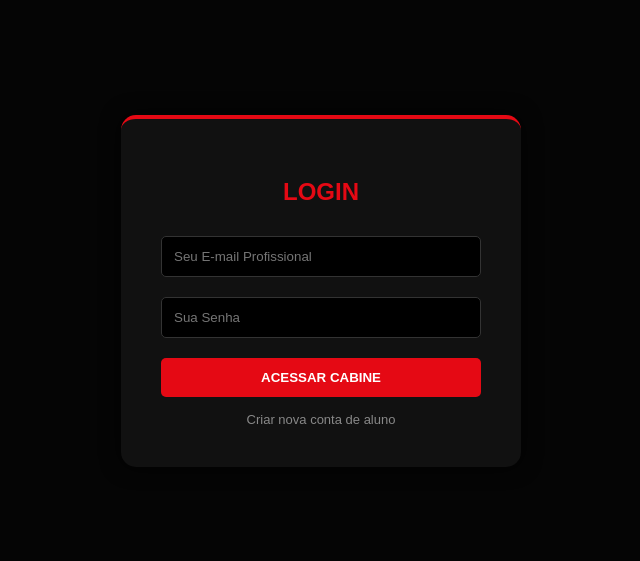
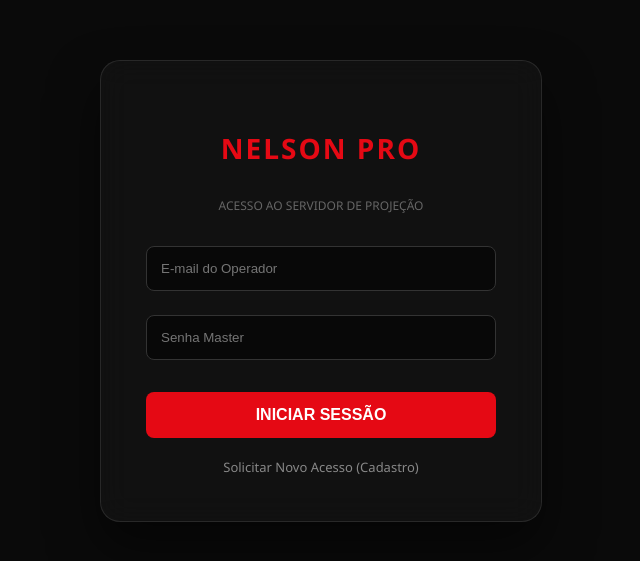
Before and after one commit to nelsoncineflixsum-maker/nelson-pro-platform, a website: page frontend/login.html in a window 1280 px wide. Shown: the part 109-670 px from the top of the page, without its empty margins (319-959 px from the left). Drawn offline with Linux system fonts and the light colour scheme.

Commit message:
Update login.html

```diff
--- a/frontend/login.html
+++ b/frontend/login.html
@@ -2,56 +2,63 @@
 <html lang="pt-br">
 <head>
     <meta charset="UTF-8">
-    <title>Nelson Pro | Login</title>
+    <title>Nelson Pro | Login Cabine</title>
     <style>
-        body { background: #050505; color: white; font-family: sans-serif; height: 100vh; display: flex; justify-content: center; align-items: center; margin: 0; }
-        .card { background: #111; padding: 40px; border-radius: 15px; border-top: 4px solid #e50914; width: 320px; text-align: center; box-shadow: 0 0 20px rgba(0,0,0,0.8); }
-        h2 { color: #e50914; margin-bottom: 20px; font-family: sans-serif; }
-        input { width: 100%; padding: 12px; margin: 10px 0; background: #000; border: 1px solid #333; color: white; border-radius: 5px; box-sizing: border-box; }
-        button { width: 100%; padding: 12px; background: #e50914; border: none; color: white; font-weight: bold; cursor: pointer; border-radius: 5px; margin-top: 10px; transition: 0.3s; }
-        button:hover { background: #ff0d1a; }
-        .link { color: #888; font-size: 13px; margin-top: 15px; cursor: pointer; display: block; }
+        :root { --neon-red: #e50914; --dark: #0a0a0a; }
+        body { background: var(--dark); color: white; font-family: 'Segoe UI', sans-serif; height: 100vh; display: flex; justify-content: center; align-items: center; margin: 0; }
+        .glass-card {
+            background: rgba(255, 255, 255, 0.03);
+            padding: 45px;
+            border-radius: 20px;
+            border: 1px solid rgba(255, 255, 255, 0.1);
+            backdrop-filter: blur(15px);
+            width: 350px;
+            text-align: center;
+            box-shadow: 0 25px 50px rgba(0,0,0,0.5);
+        }
+        h2 { font-size: 28px; letter-spacing: 2px; color: var(--neon-red); margin-bottom: 30px; text-transform: uppercase; }
+        input {
+            width: 100%; padding: 14px; margin: 12px 0;
+            background: rgba(0,0,0,0.5); border: 1px solid #333;
+            color: white; border-radius: 8px; box-sizing: border-box;
+            transition: 0.3s;
+        }
+        input:focus { border-color: var(--neon-red); outline: none; box-shadow: 0 0 10px rgba(229, 9, 20, 0.3); }
+        button {
+            width: 100%; padding: 14px; background: var(--neon-red);
+            border: none; color: white; font-weight: bold; cursor: pointer;
+            border-radius: 8px; margin-top: 20px; font-size: 16px;
+            transition: 0.4s;
+        }
+        button:hover { transform: scale(1.02); background: #ff0d1a; box-shadow: 0 0 20px rgba(229, 9, 20, 0.4); }
+        .link { color: #888; font-size: 13px; margin-top: 20px; cursor: pointer; display: block; }
+        .link:hover { color: white; }
     </style>
 </head>
 <body>
-    <div class="card">
-        <h2>LOGIN</h2>
-        <input type="email" id="email" placeholder="Seu E-mail Profissional">
-        <input type="password" id="pass" placeholder="Sua Senha">
-        <button onclick="logar()">ACESSAR CABINE</button>
-        <a class="link" onclick="window.location.href='cadastro.html'">Criar nova conta de aluno</a>
+    <div class="glass-card">
+        <h2>Nelson Pro</h2>
+        <p style="color: #666; font-size: 12px; margin-bottom: 20px;">ACESSO AO SERVIDOR DE PROJEÇÃO</p>
+        <input type="email" id="email" placeholder="E-mail do Operador">
+        <input type="password" id="pass" placeholder="Senha Master">
+        <button onclick="logar()">INICIAR SESSÃO</button>
+        <span class="link" onclick="window.location.href='cadastro.html'">Solicitar Novo Acesso (Cadastro)</span>
     </div>
 
     <script>
         async function logar() {
-            const emailValue = document.getElementById('email').value;
-            const passValue = document.getElementById('pass').value;
-
-            if (!emailValue || !passValue) {
-                alert("Nelson, preencha todos os campos!");
-                return;
-            }
-
-            try {
+            const email = document.getElementById('email').value;
+            const password = document.getElementById('pass').value;
             const res = await fetch('/api/auth/login', {
                 method: 'POST',
                 headers: { 'Content-Type': 'application/json' },
-                    body: JSON.stringify({ email: emailValue, password: passValue })
+                body: JSON.stringify({ email, password })
             });
-
             const data = await res.json();
-
-                if (res.ok && data.success) {
-                    // Salva o "crachá" e manda para o conteúdo
+            if (data.success) {
                 localStorage.setItem('user', JSON.stringify(data.user));
                 window.location.href = 'dashboard.html';
-                } else {
-                    alert("❌ Erro: E-mail ou Senha não encontrados no servidor.");
-                }
-            } catch (err) {
-                console.error(err);
-                alert("🔴 Falha na conexão com o servidor da Render.");
-            }
+            } else { alert('❌ Erro: Credenciais não autorizadas no servidor.'); }
         }
     </script>
 </body>
```
Lines whose indentation alone changed are shown as unchanged.
